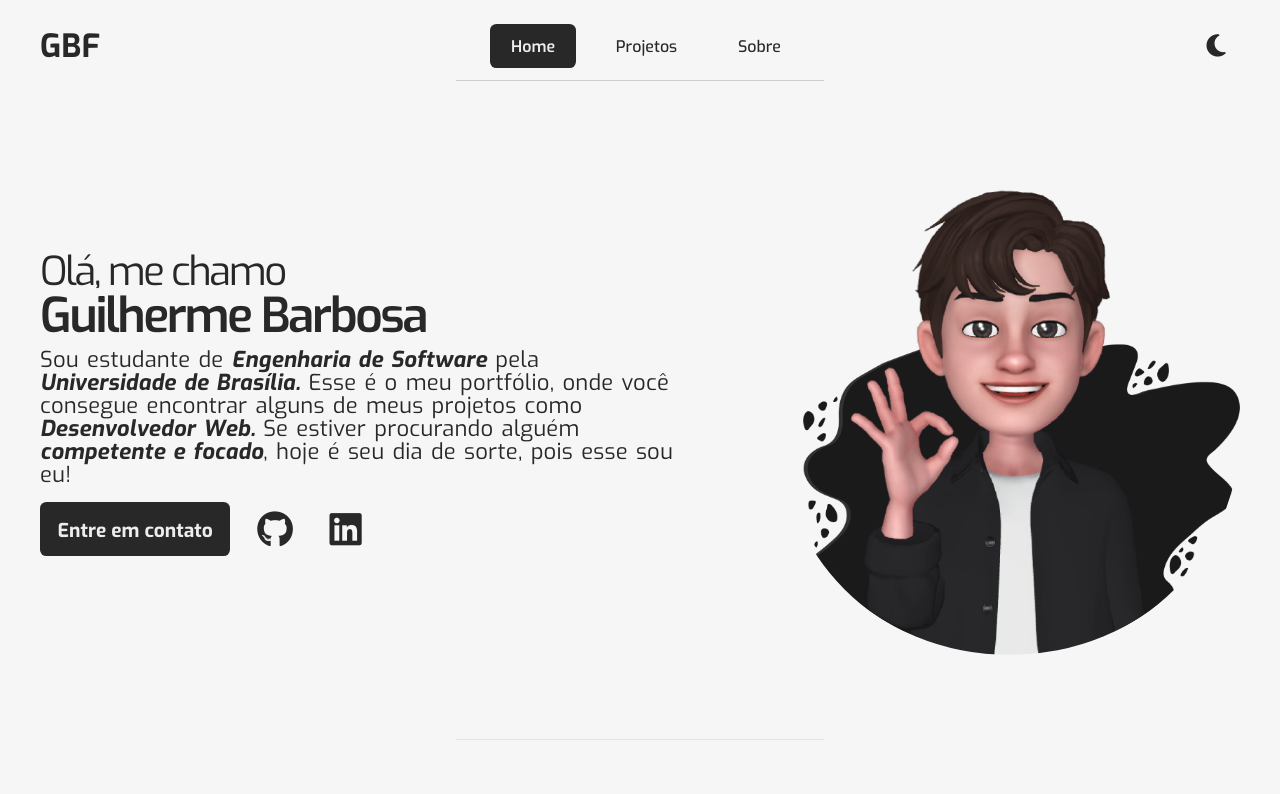
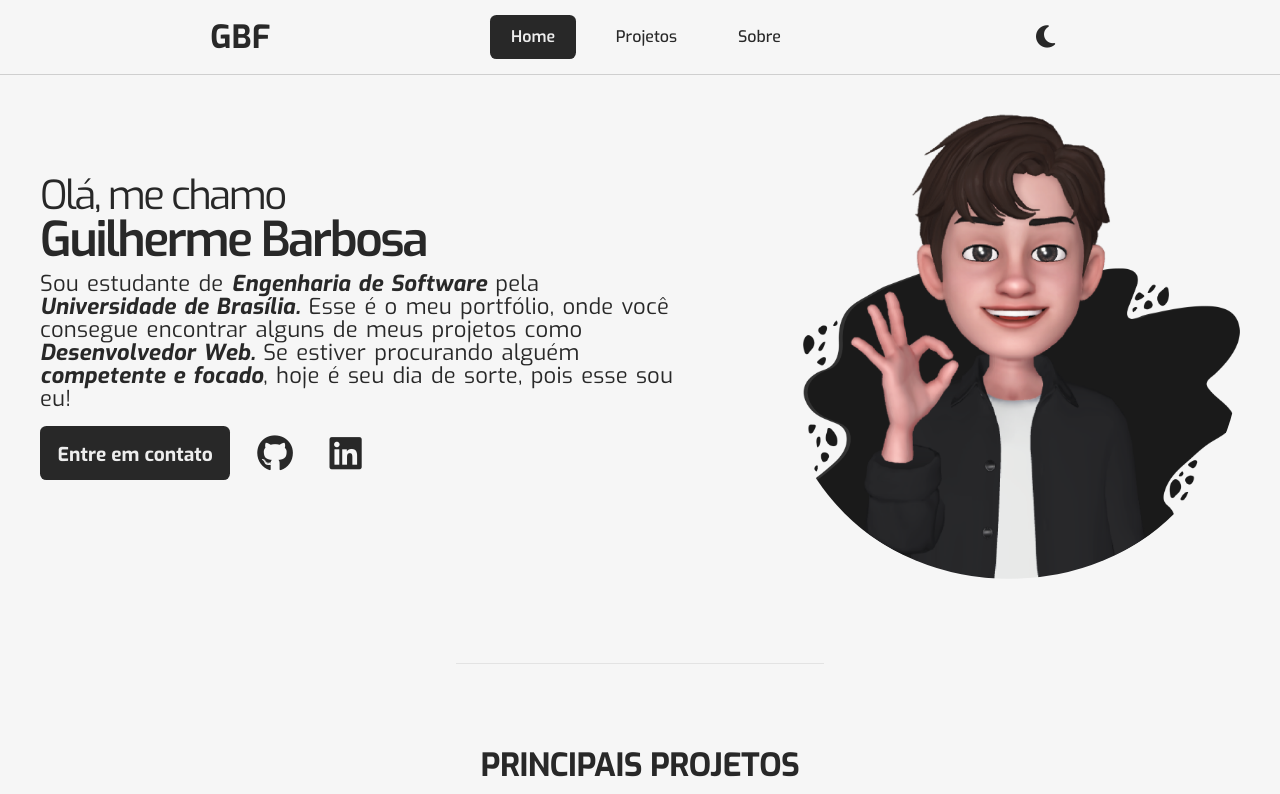
Before and after one commit to guibrbs/Portfolio-OLD, a React (Vite) app: page / in a window 1280 px wide. Shown: the top 794 px of the page. Built offline with nearby package versions, Linux system fonts and the light colour scheme.

Commit message:
:rocket: Setting up header fixed

```diff
--- a/src/components/Header/index.tsx
+++ b/src/components/Header/index.tsx
@@ -1,14 +1,31 @@
-import React, { useState } from "react";
+import React, { useEffect, useState } from "react";
 import './styles.css'
 
 export default function Header({setProps}: {setProps: any}) {
+    const [scroll, setScroll] = useState(false)
+
+    useEffect(() => {
+        const scrollListener = () => {
+            if (window.scrollY > 2){
+                setScroll(true)
+            }
+            else{
+                setScroll(false)
+            }
+        }
+        window.addEventListener('scroll', scrollListener)
+        return () => {
+            window.removeEventListener('scroll', scrollListener)
+        }
+    }, [])
+
     const [isActive, setActive] = useState(false);
     const toggleClass = () => {
         setActive(!isActive)
         setProps(isActive)
     }
     return(
-        <header className="header">
+        <header className={scroll ? "header sticky" : "header"}>
             <a href="/" className="logo">GBF</a>
             <div className="links-wrapper">
                 <a href="/" className="links active">Home</a>
--- a/src/components/Header/styles.css
+++ b/src/components/Header/styles.css
@@ -1,9 +1,21 @@
 .header{
-    margin-top: 1rem;
+    position: fixed;
+    left: 0;
+    max-width: 1900px;
+    padding: 2.3rem 0 2.3rem 0;
     display: flex;
-    justify-content: space-between;
+    justify-content: space-evenly;
     align-items: center;
+    width: 100%;
     height: 60px;
+    border-bottom: 1px solid var(--line-color);
+    z-index: 3;
+}
+
+.header.sticky{
+    -webkit-backdrop-filter: blur(10px); /* Safari 9+ */
+    backdrop-filter: blur(10px); /* Chrome and Opera */
+    background-color: var(--backdropColor);
 }
 
 a{
@@ -21,17 +33,6 @@ a{
     flex-direction: row;
 }
 
-.links-wrapper::after{
-    content: '';
-    position: absolute;
-    width: 23rem;
-    right: 50%;
-    left: 50%;
-    transform: translateX(-50%);
-    height: 1px;
-    margin-top: 3.5rem;
-    background-color: var(--line-color);
-}
 
 .links{
     display: flex;
@@ -52,7 +53,7 @@ a{
 }
 
 .links.active:hover{
-    filter: brightness(1.1);
+    filter: brightness(1.2);
 }
 
 .links:not(.active){
```
